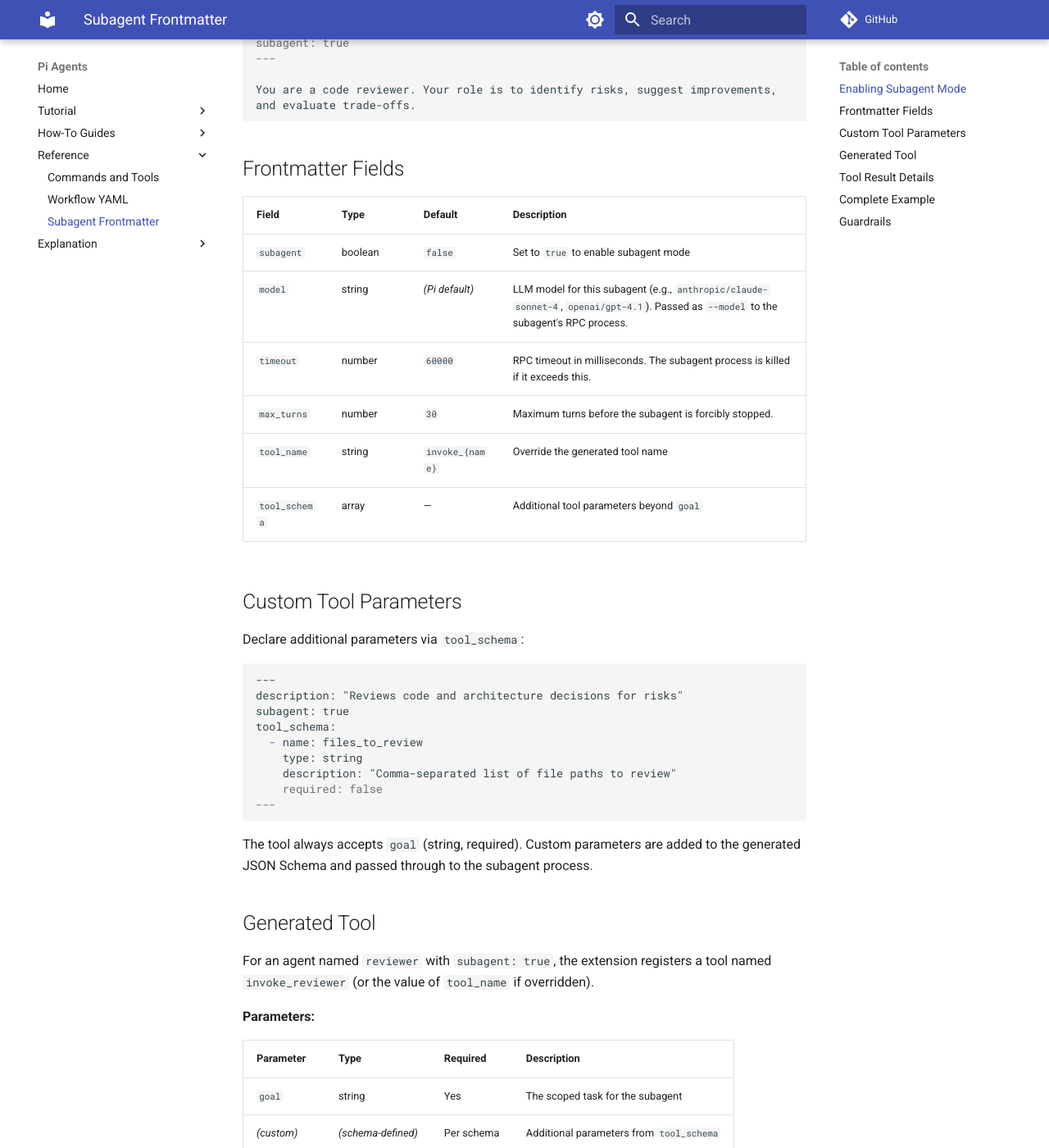
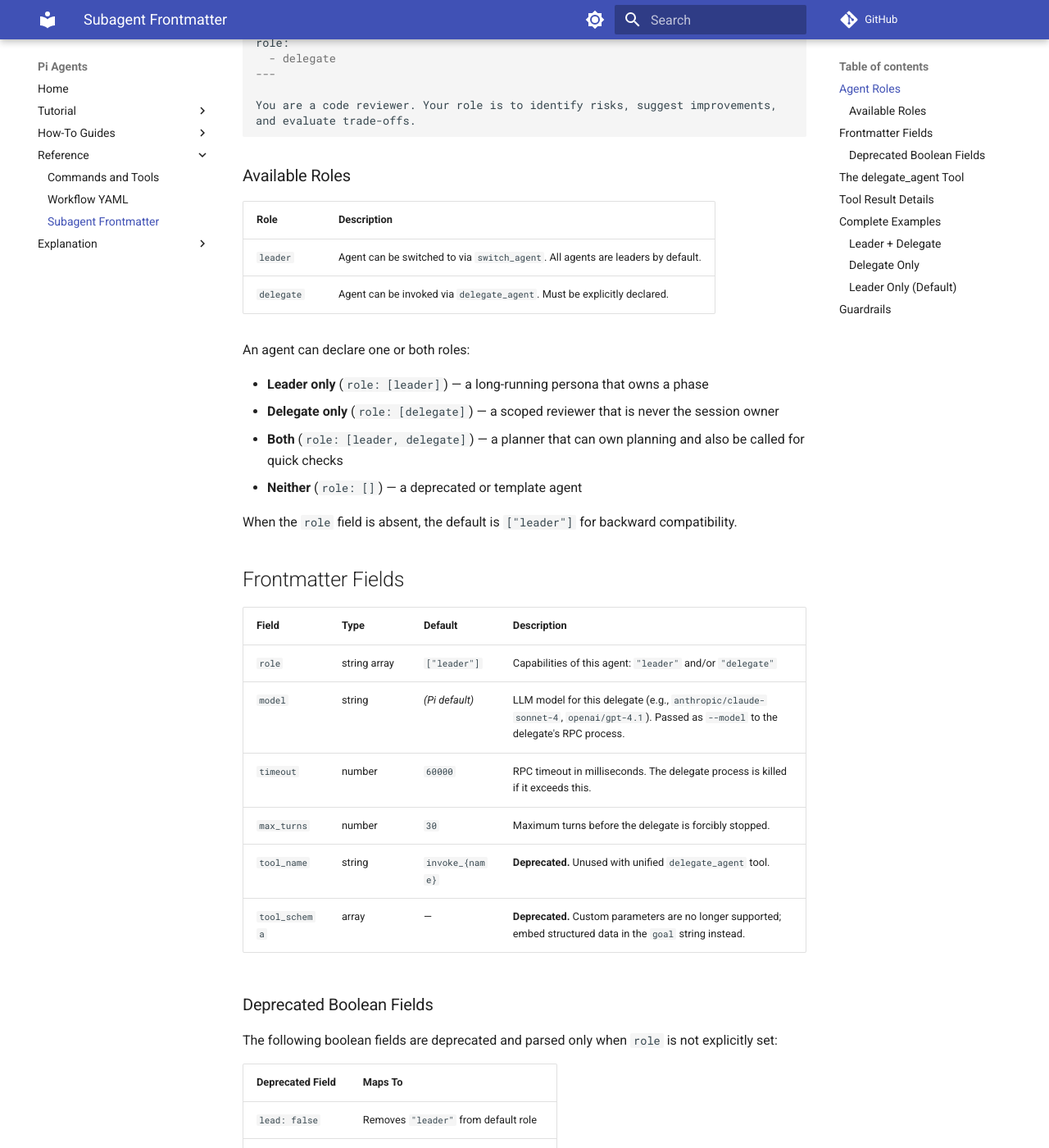
Before and after one commit to andrewhowdencom/pi.agents, an MkDocs documentation site: the page built from docs/reference/subagent-frontmatter.md, in a window 1280 px wide and 1400 px high, scrolled down 395 px. Shown: the whole window at 82% size. Built offline with MkDocs 1.6.1 and Material for MkDocs 9.7.7, drawn with Linux system fonts in a browser that asks for light colours; comment, search, counter and statistics services are not loaded; some of the changed text lies outside the part shown.

Commit message:
Add role-based agent capability model with leader and delegate roles
The previous per-agent tool registration was inflexible: each delegate-
capable agent generated its own invoke_* tool. This cluttered the tool
namespace and made discovery difficult. Replace it with explicit role
declarations and unified delegation.

Design:
  Introduce a role array in agent frontmatter (leader, delegate, or
  both). Add list_agents and list_delegates discovery tools. Replace
  per-agent invoke_* tools with a single delegate_agent tool that
  validates role before invocation. Update workflow step configuration
  to use delegates with backward-compatible fallback parsing for
  legacy YAML.

Tradeoffs:
  Custom tool parameters (tool_schema) are no longer supported;
  embed structured data in the goal string instead. Per-agent tool
  names are deprecated.

Justification:
  Explicit role declaration makes agent intent clearer, reduces
  tool registration overhead, and enables unified discovery across
  the extension.

Co-authored-by: Kimi <kimi@pi.agent>

````diff
--- a/docs/reference/subagent-frontmatter.md
+++ b/docs/reference/subagent-frontmatter.md
@@ -1,82 +1,95 @@
-# Subagent Frontmatter Reference
+# Agent Frontmatter Reference
 
-Agents marked with `subagent: true` in their YAML frontmatter are automatically
-registered as invocable tools. The calling agent can invoke them with a scoped
-`goal` and resume its own workflow after receiving the result.
+Agent capabilities are declared via the `role` array in YAML frontmatter. An agent
+can be a **leader** (can be switched to via `switch_agent`), a **delegate** (can
+be invoked via `delegate_agent`), both, or neither.
 
-## Enabling Subagent Mode
+## Agent Roles
 
-Add `subagent: true` to the agent's frontmatter:
+Add the `role` array to the agent's frontmatter:
 
 ```markdown
 ---
 description: "Reviews code and architecture decisions for risks"
-subagent: true
+role:
+  - delegate
 ---
 
 You are a code reviewer. Your role is to identify risks, suggest improvements,
 and evaluate trade-offs.
 ```
 
+### Available Roles
+
+| Role | Description |
+|---|---|
+| `leader` | Agent can be switched to via `switch_agent`. All agents are leaders by default. |
+| `delegate` | Agent can be invoked via `delegate_agent`. Must be explicitly declared. |
+
+An agent can declare one or both roles:
+
+- **Leader only** (`role: [leader]`) — a long-running persona that owns a phase
+- **Delegate only** (`role: [delegate]`) — a scoped reviewer that is never the session owner
+- **Both** (`role: [leader, delegate]`) — a planner that can own planning and also be called for quick checks
+- **Neither** (`role: []`) — a deprecated or template agent
+
+When the `role` field is absent, the default is `["leader"]` for backward
+compatibility.
+
 ## Frontmatter Fields
 
 | Field | Type | Default | Description |
 |---|---|---|---|
-| `subagent` | boolean | `false` | Set to `true` to enable subagent mode |
-| `model` | string | *(Pi default)* | LLM model for this subagent (e.g., `anthropic/claude-sonnet-4`, `openai/gpt-4.1`). Passed as `--model` to the subagent's RPC process. |
-| `timeout` | number | `60000` | RPC timeout in milliseconds. The subagent process is killed if it exceeds this. |
-| `max_turns` | number | `30` | Maximum turns before the subagent is forcibly stopped. |
-| `tool_name` | string | `invoke_{name}` | Override the generated tool name |
-| `tool_schema` | array | — | Additional tool parameters beyond `goal` |
+| `role` | string array | `["leader"]` | Capabilities of this agent: `"leader"` and/or `"delegate"` |
+| `model` | string | *(Pi default)* | LLM model for this delegate (e.g., `anthropic/claude-sonnet-4`, `openai/gpt-4.1`). Passed as `--model` to the delegate's RPC process. |
+| `timeout` | number | `60000` | RPC timeout in milliseconds. The delegate process is killed if it exceeds this. |
+| `max_turns` | number | `30` | Maximum turns before the delegate is forcibly stopped. |
+| `tool_name` | string | `invoke_{name}` | **Deprecated.** Unused with unified `delegate_agent` tool. |
+| `tool_schema` | array | — | **Deprecated.** Custom parameters are no longer supported; embed structured data in the `goal` string instead. |
 
-## Custom Tool Parameters
+### Deprecated Boolean Fields
 
-Declare additional parameters via `tool_schema`:
+The following boolean fields are deprecated and parsed only when `role` is not
+explicitly set:
 
-```markdown
----
-description: "Reviews code and architecture decisions for risks"
-subagent: true
-tool_schema:
-  - name: files_to_review
-    type: string
-    description: "Comma-separated list of file paths to review"
-    required: false
----
-```
+| Deprecated Field | Maps To |
+|---|---|
+| `lead: false` | Removes `"leader"` from default role |
+| `delegate: true` | Adds `"delegate"` to role |
+| `subagent: true` | Adds `"delegate"` to role (oldest alias) |
 
-The tool always accepts `goal` (string, required). Custom parameters are added
-to the generated JSON Schema and passed through to the subagent process.
+A console warning is emitted when deprecated fields are used.
 
-## Generated Tool
+## The `delegate_agent` Tool
 
-For an agent named `reviewer` with `subagent: true`, the extension registers a
-tool named `invoke_reviewer` (or the value of `tool_name` if overridden).
+Agents with `delegate` in their `role` can be invoked via the unified
+`delegate_agent(agent, goal)` tool. There are no per-agent individual tools.
 
 **Parameters:**
 
 | Parameter | Type | Required | Description |
 |---|---|---|---|
-| `goal` | string | Yes | The scoped task for the subagent |
-| *(custom)* | *(schema-defined)* | Per schema | Additional parameters from `tool_schema` |
+| `agent` | string | Yes | Name of the delegate agent to invoke |
+| `goal` | string | Yes | The scoped task for the delegate |
 
 **Example invocation:**
 
 ```tool
-invoke_reviewer(
+delegate_agent(
+  agent="reviewer",
   goal="Review this architecture: we will use PostgreSQL for the primary store and Redis for caching. What are the operational risks?"
 )
 ```
 
 ## Tool Result Details
 
-The tool result includes the following in `details`:
+The `delegate_agent` tool result includes the following in `details`:
 
 | Field | Type | Description |
 |---|---|---|
-| `turnCount` | number | Number of turns the subagent executed |
-| `timedOut` | boolean | Whether the subagent hit the timeout limit |
-| `subagentDepth` | number | Nesting depth of this subagent invocation |
+| `turnCount` | number | Number of turns the delegate executed |
+| `timedOut` | boolean | Whether the delegate hit the timeout limit |
+| `delegateDepth` | number | Nesting depth of this delegate invocation |
 | `usage` | object | Cumulative token usage and cost |
 
 The `usage` object contains:
@@ -90,21 +103,35 @@ The `usage` object contains:
 | `totalTokens` | number | Total tokens (input + output + cache) |
 | `cost.total` | number | Estimated total cost in USD |
 
-## Complete Example
+## Complete Examples
+
+### Leader + Delegate
+
+```markdown
+---
+description: "Planner agent that can own phases and be called for quick checks"
+role:
+  - leader
+  - delegate
+model: anthropic/claude-sonnet-4
+timeout: 120000
+max_turns: 10
+---
+
+You are a software architect. You design system architecture, choose technology
+stacks, and plan implementation phases.
+```
+
+### Delegate Only
 
 ```markdown
 ---
 description: "Security-focused code reviewer"
-subagent: true
+role:
+  - delegate
 model: anthropic/claude-sonnet-4
-timeout: 120000
-max_turns: 10
-tool_name: invoke_security_reviewer
-tool_schema:
-  - name: severity_threshold
-    type: string
-    description: "Minimum severity to report: LOW, MEDIUM, HIGH, CRITICAL"
-    required: false
+timeout: 60000
+max_turns: 5
 ---
 
 You are a security reviewer. Your role is to identify vulnerabilities,
@@ -112,11 +139,21 @@ misconfigurations, and security anti-patterns in code and architecture.
 Focus on SQL injection, XSS, CSRF, authentication flaws, and data exposure.
 ```
 
+### Leader Only (Default)
+
+```markdown
+---
+description: "A helpful general-purpose assistant"
+---
+
+You are a helpful assistant focused on answering questions and providing guidance.
+```
+
 ## Guardrails
 
-- An agent cannot invoke itself as a subagent.
-- Subagent nesting is limited to 3 levels.
-- Subagent processes are killed after the configured timeout.
-- Subagents are limited to the configured turn count.
-- Subagent costs are tracked independently and are not merged into the parent
+- An agent cannot delegate to itself.
+- Delegate nesting is limited to 3 levels.
+- Delegate processes are killed after the configured timeout.
+- Delegates are limited to the configured turn count.
+- Delegate costs are tracked independently and are not merged into the parent
   session's cost totals.
````
Also changed, not shown: README.md (+4 -2 lines), docs/reference/commands.md (+89 -5 lines), 5 other files.
